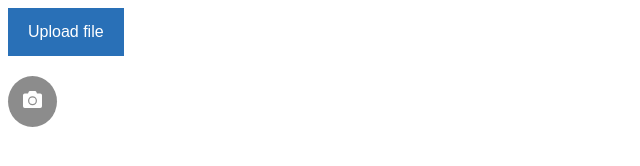
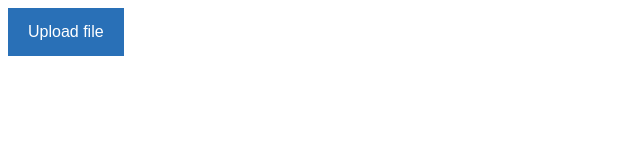
Before and after one commit to RammahKarpous/tutorials, a plain HTML site: page 1.custom-buttons/index.html in a window 1280 px wide. Shown: the whole page, without its empty margins (0-640 px from the left). Drawn offline with Linux system fonts and the light colour scheme.

Commit message:
removed the .icon-button selector and its styling

```diff
--- a/1.custom-buttons/style.css
+++ b/1.custom-buttons/style.css
@@ -8,11 +8,3 @@ body {
     padding: 15px 20px;
     display: inline-block;
 }
-
-.icon-button {
-    background: rgba(0, 0, 0, 0.45);
-    padding: 15px;
-    display: inline-block;
-    margin-top: 20px;
-    border-radius: 50%;
-}
```
